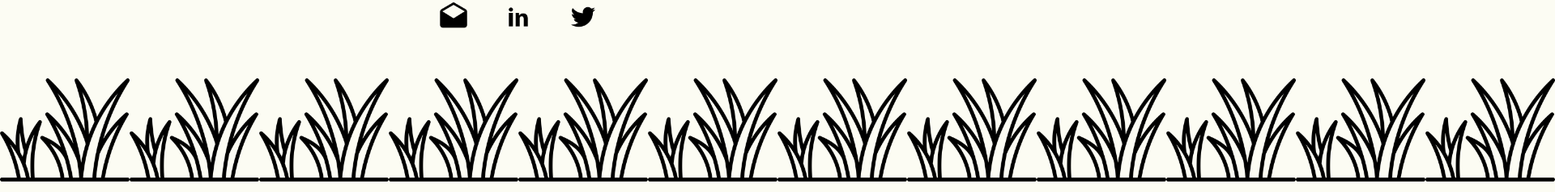
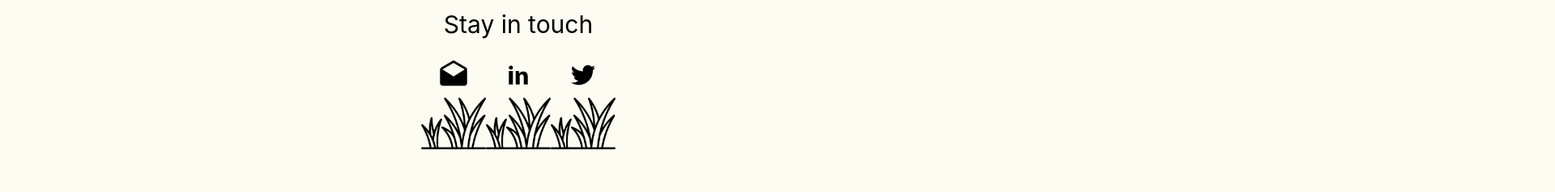
Before and after one commit to hiteshkhode/hkprofile, a React (Vite) app: page / in a window 1280 px wide. Shown: the part 1750-1988 px from the top of the page at 81% size, 1920 px wide, since content can reach past the window. After the commit the page ends 1943 px from the top, so only its background shows below. Built offline with nearby package versions, Linux system fonts and the light colour scheme; a web font is replaced by a local one.

Commit message:
gitprofile added with tile effect and it's clickable

```diff
--- a/src/App.jsx
+++ b/src/App.jsx
@@ -1,4 +1,6 @@
 import './App.css'
+// import './githubprofile.css'
+import './animate.css'
 import Header from './Components/Header.jsx'
 import HeaderCurves from './Components/Headercurves.jsx'
 import ProfileImage from './Components/ProfileImage.jsx'
@@ -14,7 +16,7 @@ function App() {
       <Header />
       {/* <HeaderCurves /> */}
       <ImgStatementBundler />
-      <Signature />
+      {/* <Signature /> */}
       <GithubProfile />
       <Footer />
     </div>
--- a/src/Components/Footer.jsx
+++ b/src/Components/Footer.jsx
@@ -19,19 +19,10 @@ return(
                 </div>
             </div>
         </div>
-        <div className="grassfloor flex h-40 mt-10">
-            <img src="../../png/grassoutline.png" alt="" />
-            <img src="../../png/grassoutline.png" alt="" />
-            <img src="../../png/grassoutline.png" alt="" />
-            <img src="../../png/grassoutline.png" alt="" />
-            <img src="../../png/grassoutline.png" alt="" />
-            <img src="../../png/grassoutline.png" alt="" />
-            <img src="../../png/grassoutline.png" alt="" />
-            <img src="../../png/grassoutline.png" alt="" />
-            <img src="../../png/grassoutline.png" alt="" />
-            <img src="../../png/grassoutline.png" alt="" />
-            <img src="../../png/grassoutline.png" alt="" />
-            <img src="../../png/grassoutline.png" alt="" />
+        <div className="grassfloor flex mr-auto ml-auto">
+            <img src="../../png/grassoutline.png" className="w-20" alt="" />
+            <img src="../../png/grassoutline.png" className="w-20" alt="" />
+            <img src="../../png/grassoutline.png" className="w-20" alt="" />
         </div>
     </div>
     )}
--- a/src/Components/GithubProfile.jsx
+++ b/src/Components/GithubProfile.jsx
@@ -3,8 +3,12 @@ function GithubProfile(){
         // <div className="githubsc p-7">
         // </div>
 
-        <div className="items-center w-full justify-self-stretch img-center">
-            <img className="githubsc w-3/5 h-3/5 mr-auto ml-auto" src="../photos/githubprofile.png" alt="github profile" />
+        <div className="githubimgouter items-center">
+            <a href="http://khodehitesh.live">
+                <div className="githubimg">
+                    <img className="githubsc w-4/5 mr-auto ml-auto" src="../photos/githubprofile.png" alt="github profile" />
+                </div>
+            </a>
         </div>
     )
 }
--- a/src/Components/ImgStatementBundler.jsx
+++ b/src/Components/ImgStatementBundler.jsx
@@ -4,7 +4,7 @@ import Statementclass from "./Statementclass.jsx";
 
 function ImgStatementBundler() {
     return (
-        <div className="img-statement-bundler rounded-2xl mt-40 mx-40 flex items-center justify-center">
+        <div className="img-statement-bundler rounded-2xl my-40 mx-40 flex items-center justify-center">
             <ProfileImage />
             <Statementclass />
         </div>
--- a/src/Components/Signature.jsx
+++ b/src/Components/Signature.jsx
@@ -1,6 +1,6 @@
 function signature(){
     return(
-        <div className="signature mx-40 my-20 items-center text-center text-7xl">
+        <div className="signature my-20 items-center text-center text-7xl">
             Hitesh K.
         </div>
     )
--- a/src/animate.css
+++ b/src/animate.css
@@ -11,13 +11,19 @@
     animation: photofade 2s;
 }
 
+.githubimg{
+    transition: all 0.3s cubic-bezier(.25,.8,.25,1);
+    perspective: 2000px;
+}
+
 .githubsc {
-    width: 70%vw;
-    height: 70%vw;
-    box-shadow: 0 1px 3px rgba(0,0,0,0.12), 0 1px 2px rgba(0,0,0,0.24);
+    transform: rotateX(30deg);
+    /* box-shadow: 0 1px 3px rgba(0,0,0,0.12), 0 1px 2px rgba(0,0,0,0.24); */
+    box-shadow: 0px 60px 60px 0px rgba(0,0,0,0.4);
     transition: all 0.3s cubic-bezier(.25,.8,.25,1);
 }
 
 .githubsc:hover, .social:hover {
-box-shadow: 0 14px 28px rgba(0,0,0,0.25), 0 10px 10px rgba(0,0,0,0.22);
+    box-shadow: 0 14px 28px rgba(0,0,0,0.25), 0 10px 10px rgba(0,0,0,0.22);
+    transform: rotateX(0deg);
 }
```
Also changed, not shown: src/githubprofile.css (added).
